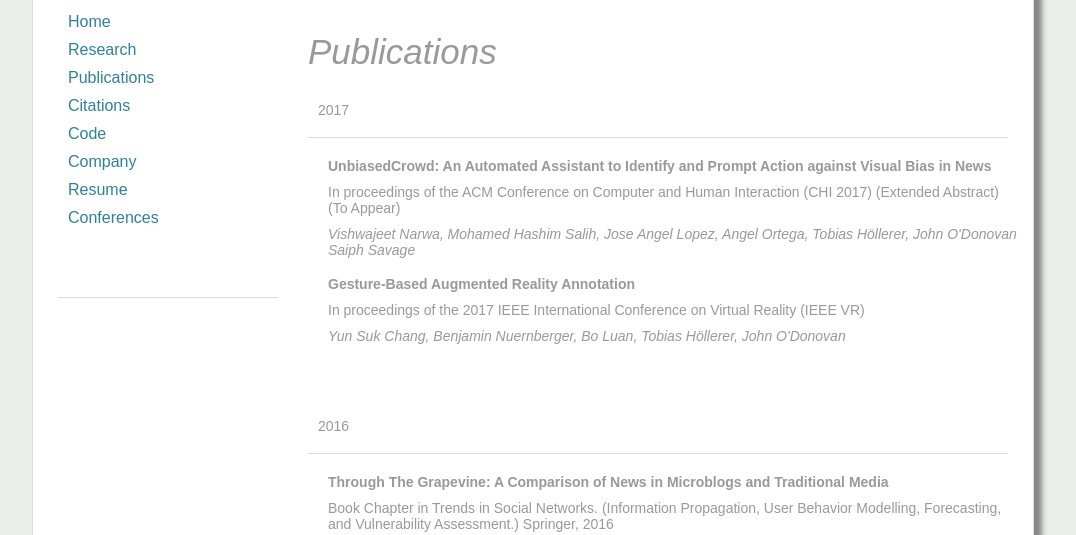
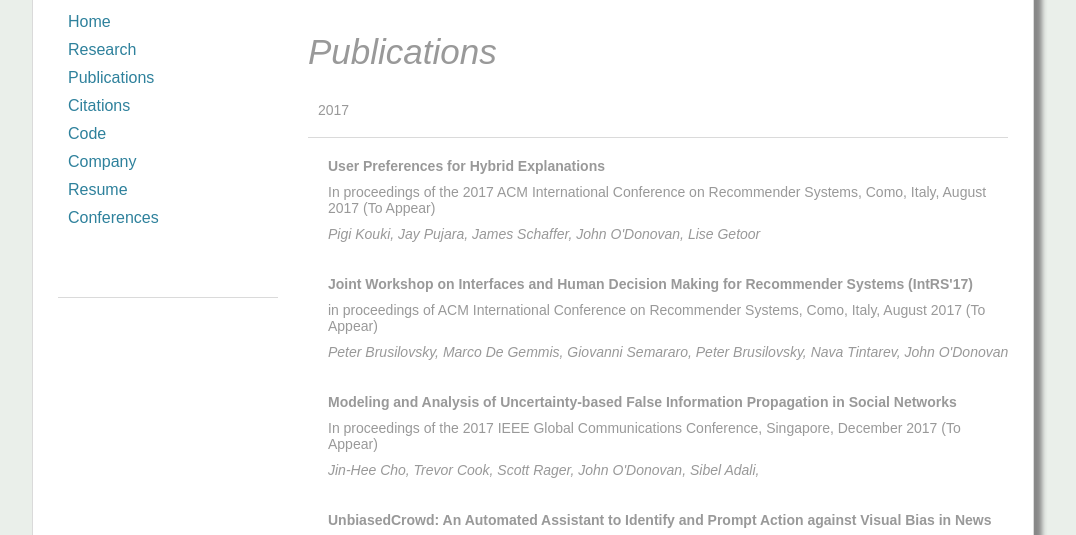
Before and after one commit to johnodonovan/personal-webpage, a plain HTML site: page publications.html in a window 1280 px wide. Shown: the part 235-770 px from the top of the page, without its empty margins (108-1184 px from the left). Drawn offline with Linux system fonts and the light colour scheme.

Commit message:
pub updates to july

```diff
--- a/publications.html
+++ b/publications.html
@@ -46,11 +46,63 @@
 
 
 
-<!-- PUBLICATION FOR 2016 -->
+<!-- PUBLICATION FOR 2017 -->
 <article class="publication_year">2017</article>
 <section class="publication_line"></section>
 <section class="publication_bloc">
 
+
+
+<!-- PAPER BLOCK -->
+					<article class="publication_name">User Preferences for Hybrid Explanations
+ </article><div class="clear"></div>
+					<article class="convention_name">In proceedings of the 2017 ACM International Conference on Recommender Systems, Como, Italy, August 2017 (To Appear)</article>
+					<div class="clear"></div>
+					<article class="publication_writers">
+						<span>Pigi Kouki,</span>
+						<span>Jay Pujara,</span>
+						<span>James Schaffer,</span>
+						<span>John O'Donovan,</span>
+						<span>Lise Getoor</span>
+					</article>
+					<div class="pubspacer"></div>
+<!-- END PAPER BLOCK -->
+
+
+<!-- PAPER BLOCK -->
+					<article class="publication_name">Joint Workshop on Interfaces and Human Decision Making for Recommender Systems (IntRS'17)
+ </article><div class="clear"></div>
+					<article class="convention_name">in proceedings of ACM International Conference on Recommender Systems, Como, Italy, August 2017 (To Appear)</article>
+					<div class="clear"></div>
+					<article class="publication_writers">
+					<span>Peter Brusilovsky,</span>
+						<span>Marco De Gemmis,</span>
+						<span>Giovanni Semararo,</span>
+						<span>Peter Brusilovsky,</span>
+						<span>Nava Tintarev,</span>
+						<span>John O'Donovan</span>
+
+					</article>
+					<div class="pubspacer"></div>
+
+
+<!-- END PAPER BLOCK -->
+
+<!-- PAPER BLOCK -->
+					<article class="publication_name">Modeling and Analysis of Uncertainty-based False Information Propagation in Social Networks
+ </article><div class="clear"></div>
+					<article class="convention_name">In proceedings of the 2017 IEEE Global Communications Conference, Singapore, December 2017 (To Appear)</article>
+					<div class="clear"></div>
+					<article class="publication_writers">
+						<span>Jin-Hee Cho,</span>
+						<span>Trevor Cook,</span>
+						<span>Scott Rager,</span>
+						<span>John O'Donovan,</span>
+						<span>Sibel Adali,</span>
+
+					</article>
+					<div class="pubspacer"></div>
+<!-- END PAPER BLOCK -->
 <!-- PAPER BLOCK -->
 					<article class="publication_name">UnbiasedCrowd: An Automated Assistant to Identify and Prompt Action against Visual Bias in News
  </article><div class="clear"></div>
@@ -166,9 +218,12 @@
 					<article class="publication_writers">
 						<span>Pasquale Lops,</span>
 						<span>Giovanni Semararo,</span>
-						<span>Peter Brusilovsky,</span>
+						<span>Alexander Felfernig,</span>
+						<span>Pasquale Lops,</span>
+						<span>John O'Donovan,</span>
 						<span>Nava Tintarev,</span>
-						<span>John O'Donovan</span>
+						<span>Martijn Willemsen</span>
+
 
 					</article>
 					<div class="clear"></div>
```
